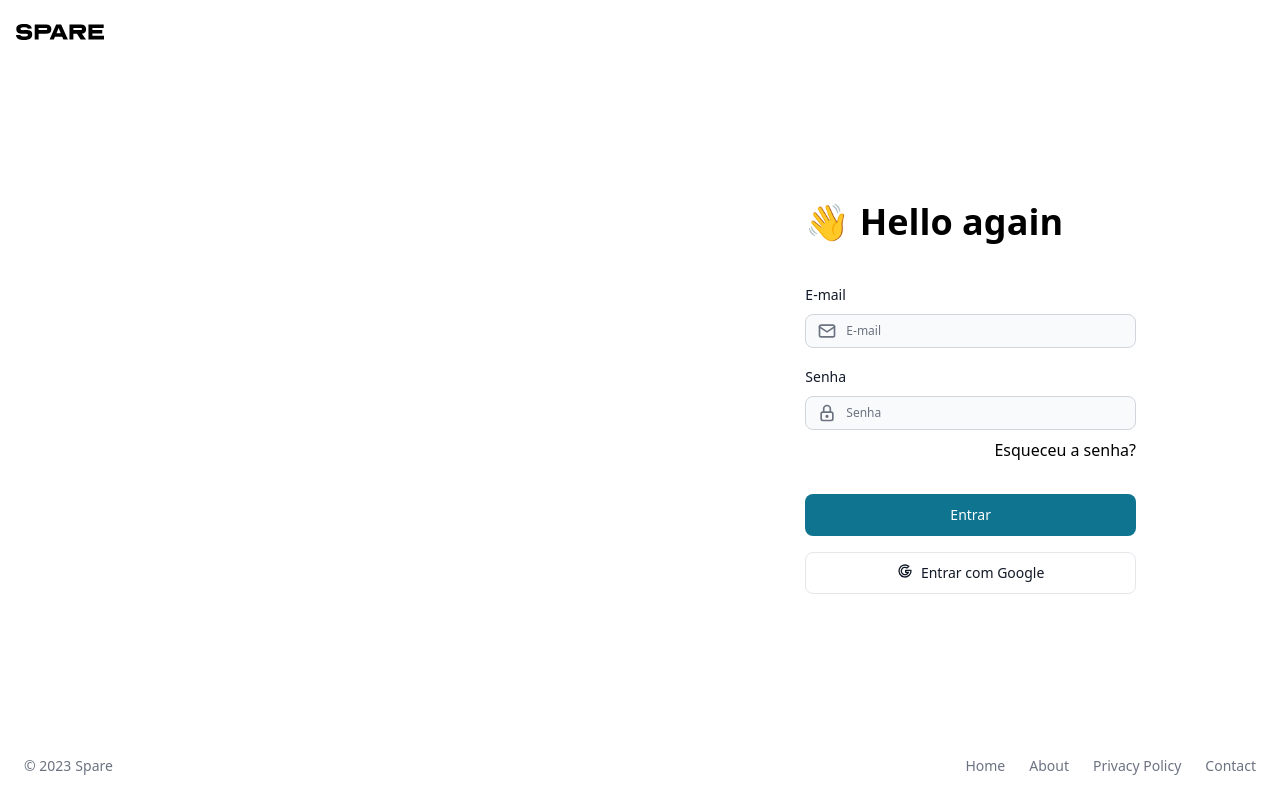
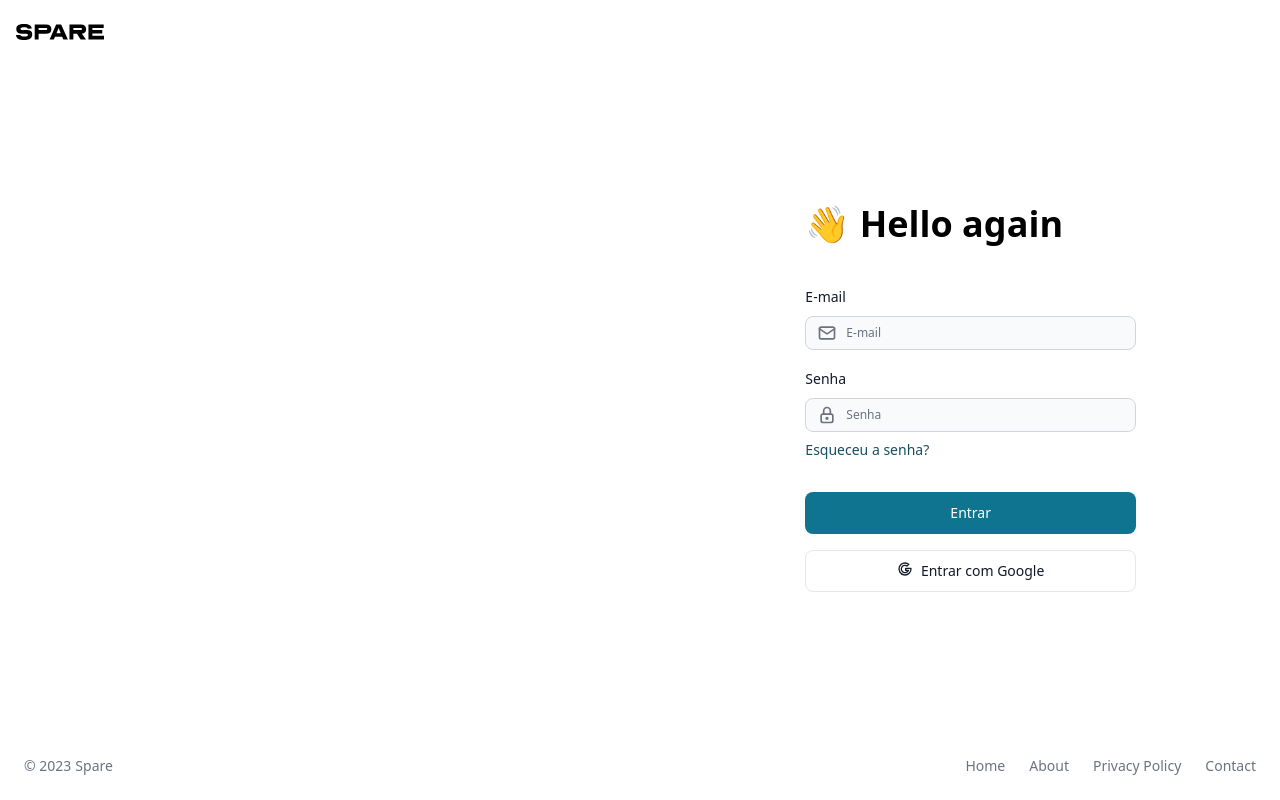
Before and after one commit to daroucha/spare-react, a React (Vite) app: page /login in a window 1280 px wide. Built offline with nearby package versions, Linux system fonts and the light colour scheme.

Commit message:
Created TextLink component

```diff
--- a/src/features/authentication/LoginForm.jsx
+++ b/src/features/authentication/LoginForm.jsx
@@ -1,5 +1,4 @@
 import { useState } from 'react'
-import { Link } from 'react-router-dom'
 import {
   Button,
   TextInput,
@@ -14,6 +13,7 @@ import {
   IconMail,
 } from '@tabler/icons-react'
 import { useLogin } from './useLogin'
+import TextLink from '../../ui/TextLink'
 
 // eslint-disable-next-line react/prop-types
 function FormAlert({ message, dismiss }) {
@@ -107,9 +107,12 @@ function LoginForm() {
             required
           />
 
-          <Link className="text-end" to="/forgot-password">
+          <TextLink
+            className="text-end"
+            to="/forgot-password"
+          >
             Esqueceu a senha?
-          </Link>
+          </TextLink>
         </fieldset>
       </div>
 
--- /dev/null
+++ b/src/ui/TextLink.jsx
@@ -0,0 +1,13 @@
+/* eslint-disable react/prop-types */
+import { Link } from 'react-router-dom'
+
+export default function TextLink({ to, children }) {
+  return (
+    <Link
+      className="inline-block shrink-0 grow-0 w-auto font-medium text-sm text-cyan-900"
+      to={to}
+    >
+      {children}
+    </Link>
+  )
+}
```
